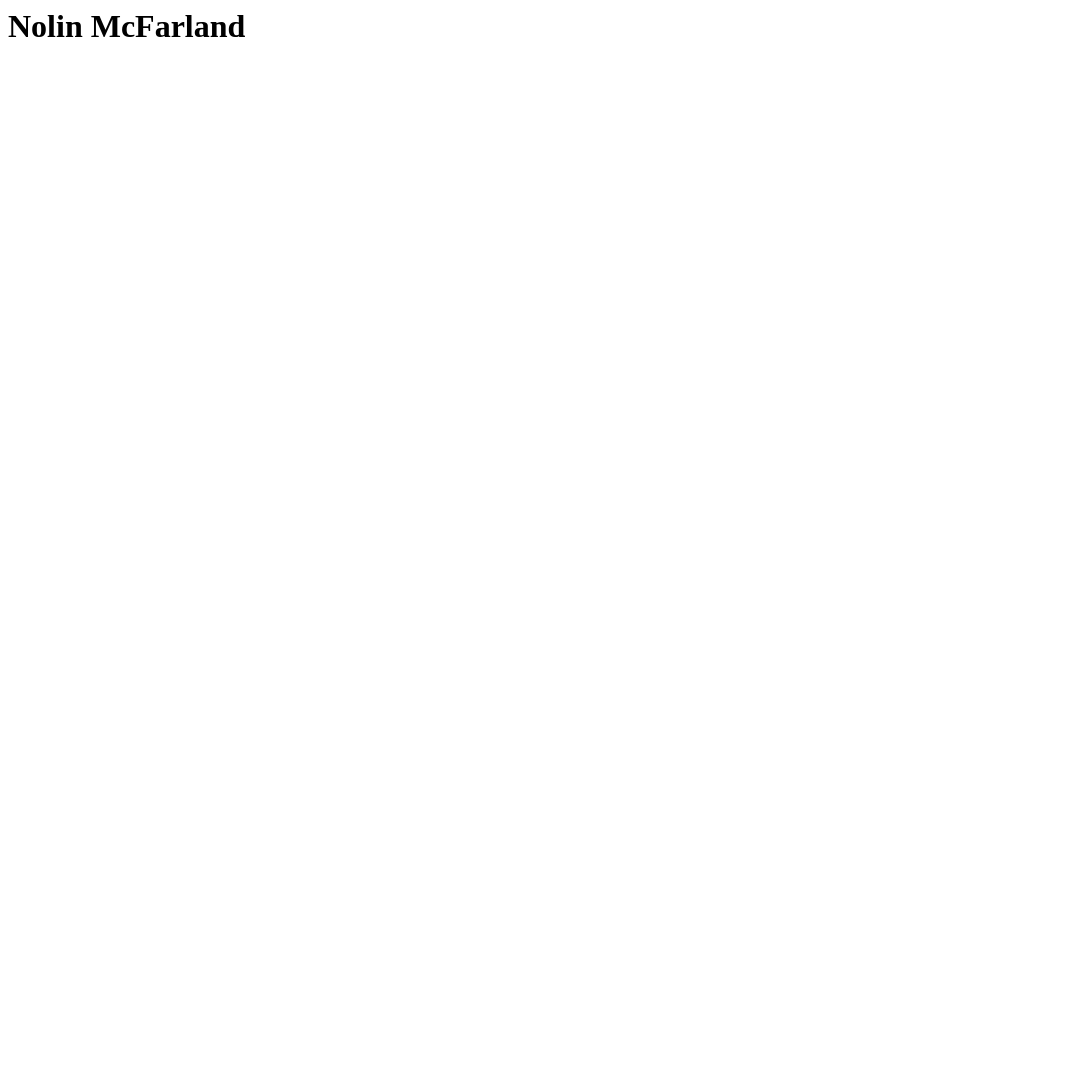
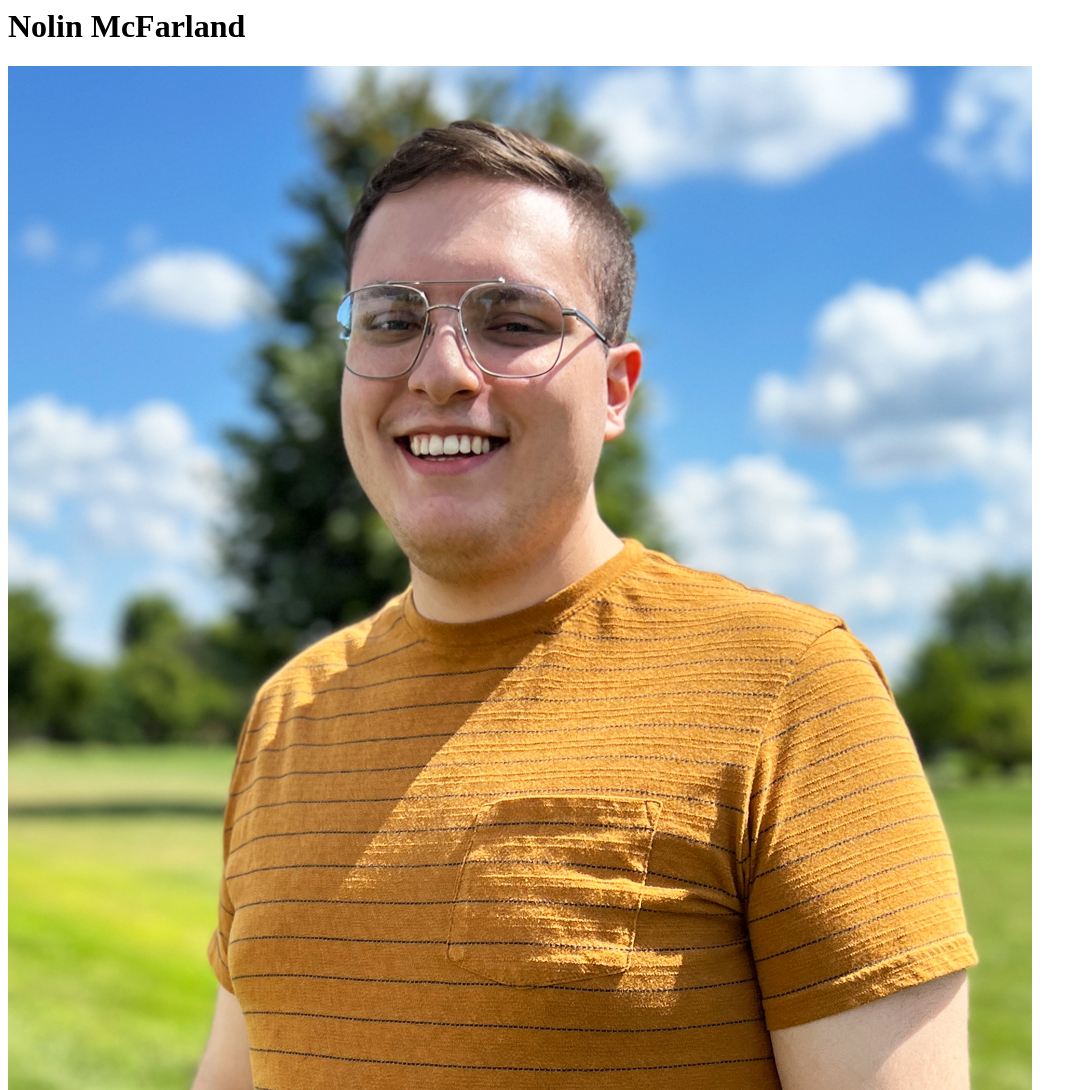
Before and after one commit to nolinmcfarland/nolinmcfarland.github.io, a plain HTML site: page index.html in a window 1280 px wide. Shown: the whole page, without its empty margins (0-1087 px from the left). Before the commit the page ends 800 px from the top, so only its background shows below. Drawn offline with Linux system fonts and the light colour scheme.

Commit message:
Add profile photo

```diff
--- a/index.html
+++ b/index.html
@@ -1,3 +1,4 @@
 <html>
     <h1>Nolin McFarland</h1>
+    <img src="NMcFarland_ProfilePhoto.jpg" />
 </html>
```
Also changed, not shown: NMcFarland_ProfilePhoto.jpg (added).
